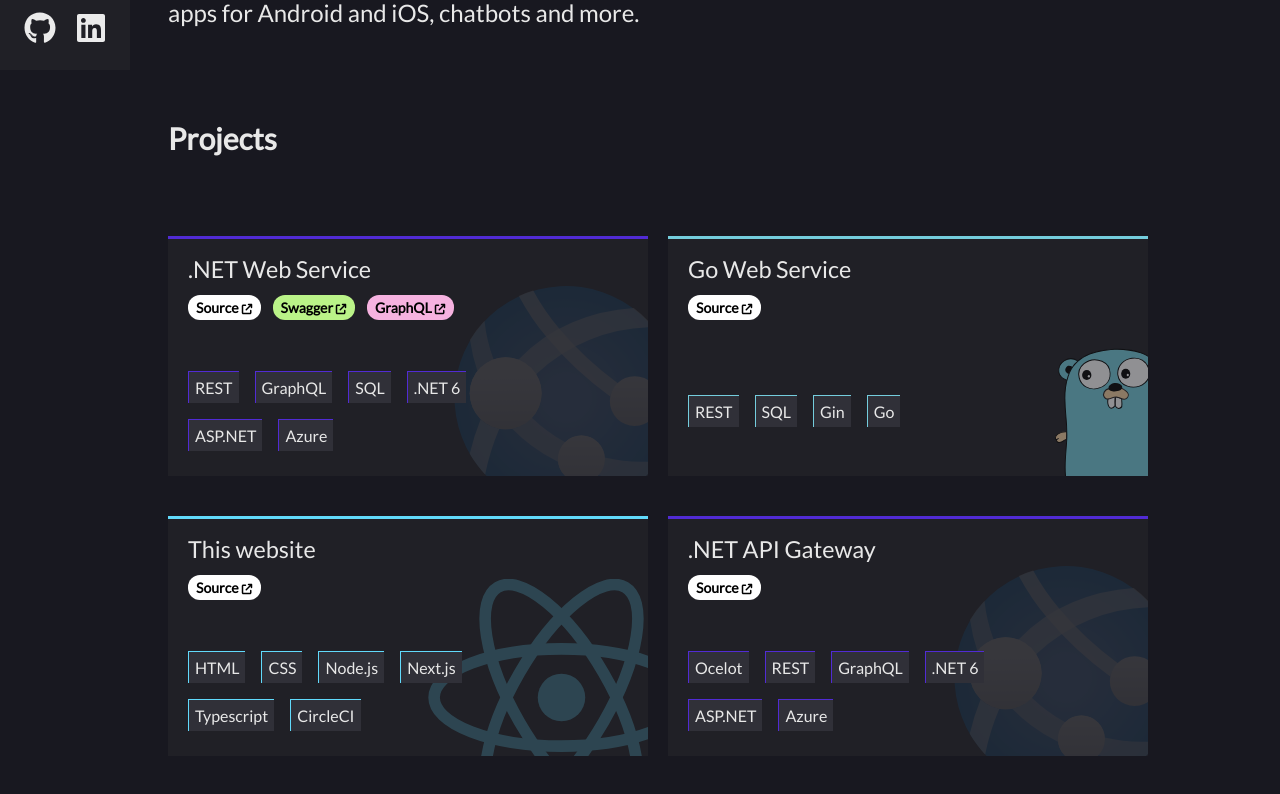
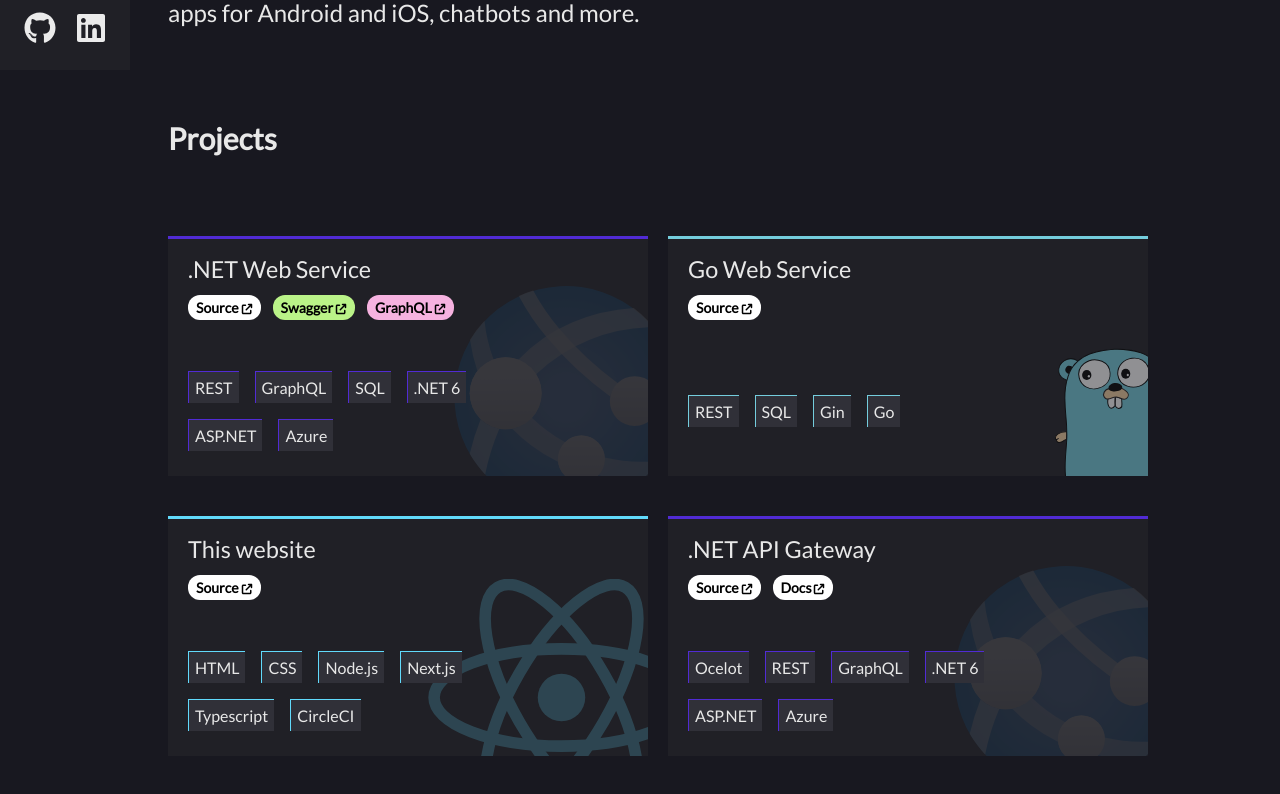
Before and after one commit to caiocalmeida/website, a Next.js app: page / in a window 1280 px wide. Shown: the part 730-1524 px from the top of the page. Built offline with nearby package versions, Linux system fonts and the light colour scheme.

Commit message:
Add link to project docs

```diff
--- a/components/project.tsx
+++ b/components/project.tsx
@@ -8,7 +8,7 @@ export default function Project(props: ProjectProps) {
       <h3>{props.title}</h3>
       <ul className={styles.links}>
         <li>
-          <a href={props.srcLink} target='_blank' rel="noreferrer" className={styles.projectLink}>
+          <a href={props.srcLink} target='_blank' rel="noreferrer" className={`${styles.projectTag} ${styles.sourceLink}`}>
             <p>Source</p>
             <div className={styles.link}>
               <Image src='/link.svg' alt='' layout='fill' />
@@ -17,7 +17,7 @@ export default function Project(props: ProjectProps) {
         </li>
         { props.swaggerLink &&
           <li>
-            <a href={props.swaggerLink} target='_blank' rel="noreferrer" className={styles.swaggerLink}>
+            <a href={props.swaggerLink} target='_blank' rel="noreferrer" className={`${styles.projectTag} ${styles.swaggerLink}`}>
               <p>Swagger</p>
               <div className={styles.link}>
                 <Image src='/link.svg' alt='' layout='fill' />
@@ -27,8 +27,18 @@ export default function Project(props: ProjectProps) {
         }
         { props.graphqlLink &&
           <li>
-            <a href={props.graphqlLink} target='_blank' rel="noreferrer" className={styles.graphqlLink}>
+            <a href={props.graphqlLink} target='_blank' rel="noreferrer" className={`${styles.projectTag} ${styles.graphqlLink}`}>
               <p>GraphQL</p>
+              <div className={styles.link}>
+                <Image src='/link.svg' alt='' layout='fill' />
+              </div>
+            </a>
+          </li>
+        }
+        { props.docsLink &&
+          <li>
+            <a href={props.docsLink} target='_blank' rel="noreferrer" className={`${styles.projectTag} ${styles.docsLink}`}>
+              <p>Docs</p>
               <div className={styles.link}>
                 <Image src='/link.svg' alt='' layout='fill' />
               </div>
@@ -59,6 +69,7 @@ interface ProjectProps {
   srcLink: string
   swaggerLink?: string
   graphqlLink?: string
+  docsLink?: string
 }
 
 function getBackgroundImageClass(type: ProjectType) {
--- a/pages/index.tsx
+++ b/pages/index.tsx
@@ -40,6 +40,7 @@ const Home: NextPage = () => {
           <Project
             title='.NET API Gateway'
             srcLink='https://github.com/caiocalmeida/api-gateway'
+            docsLink='https://caiocalmeida-api-gateway.azurewebsites.net'
             type={ProjectType.Dotnet}
             tags={['Ocelot', 'REST', 'GraphQL', '.NET 6', 'ASP.NET', 'Azure']} />
         </section>
--- a/styles/Project.module.css
+++ b/styles/Project.module.css
@@ -46,43 +46,34 @@
   font-weight: normal;
 }
 
-.projectLink {
+.projectTag {
   display: flex;
   flex-direction: row;
   align-items: center;
   width: fit-content;
   gap: 0.1rem;
-  background-color: var(--github-tag-color);
   border-radius: 0.6rem;
   padding: 0.2rem 0.4rem;
   margin-top: 0.6rem;
 }
 
+.sourceLink {
+  background-color: var(--github-tag-color);
+}
+
 .swaggerLink {
-  display: flex;
-  flex-direction: row;
-  align-items: center;
-  width: fit-content;
-  gap: 0.1rem;
   background-color: var(--swagger-tag-color);
-  border-radius: 0.6rem;
-  padding: 0.2rem 0.4rem;
-  margin-top: 0.6rem;
 }
 
 .graphqlLink {
-  display: flex;
-  flex-direction: row;
-  align-items: center;
-  width: fit-content;
-  gap: 0.1rem;
   background-color: var(--graphql-tag-color);
-  border-radius: 0.6rem;
-  padding: 0.2rem 0.4rem;
-  margin-top: 0.6rem;
 }
 
-.projectLink p, .swaggerLink p, .graphqlLink p {
+.docsLink {
+  background-color: var(--docs-tag-color);
+}
+
+.projectTag p {
   margin: 0;
   font-size: 0.7rem;
   color: var(--tag-text-color);
--- a/styles/globals.css
+++ b/styles/globals.css
@@ -51,6 +51,7 @@ body {
   --react-color: #61dafb;
 
   --github-tag-color: #fff;
+  --docs-tag-color: #fff;
   --swagger-tag-color: #baf388;
   --graphql-tag-color: #f6b2e0;
   --tag-text-color: #000;
```
